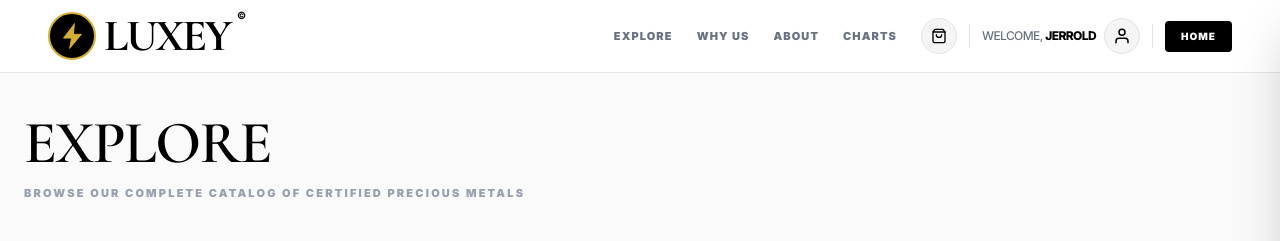
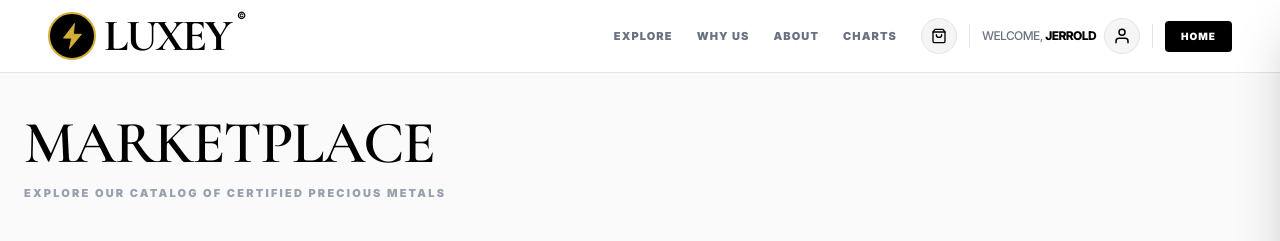
Before and after one commit to zendirectftw/Luxey, a Next.js app: page /explore in a window 1280 px wide. Shown: the top 241 px of the page. Built offline with nearby package versions, Linux system fonts and the light colour scheme.

Commit message:
Update Explore page: Marketplace heading, explore subtitle

```diff
--- a/src/app/(public)/explore/page.tsx
+++ b/src/app/(public)/explore/page.tsx
@@ -47,10 +47,10 @@ export default function ExplorePage() {
             {/* Header */}
             <header className="mb-10">
                 <h1 className="font-serif text-5xl md:text-6xl text-black tracking-tight uppercase leading-none mb-3">
-                    Explore
+                    Marketplace
                 </h1>
                 <p className="text-[11px] font-black uppercase tracking-[0.2em] text-gray-400">
-                    Browse our complete catalog of certified precious metals
+                    Explore our catalog of certified precious metals
                 </p>
             </header>
 
```
